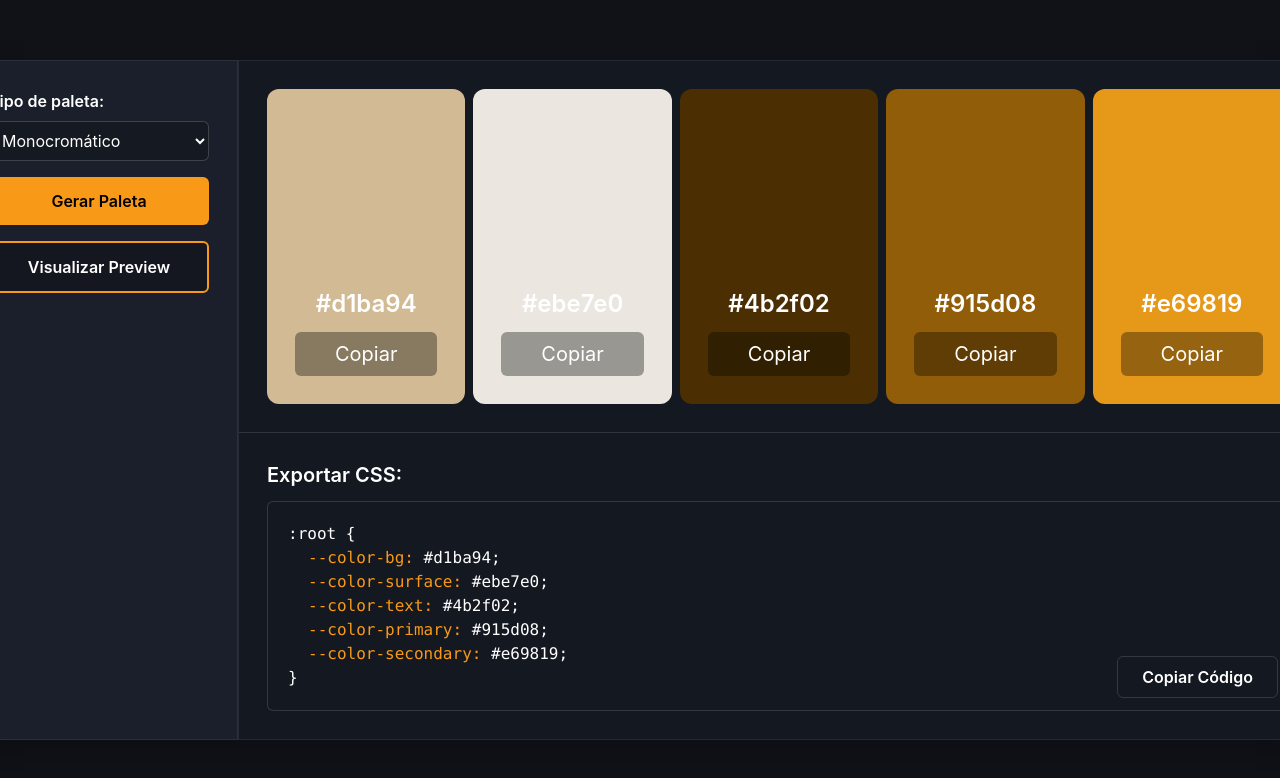
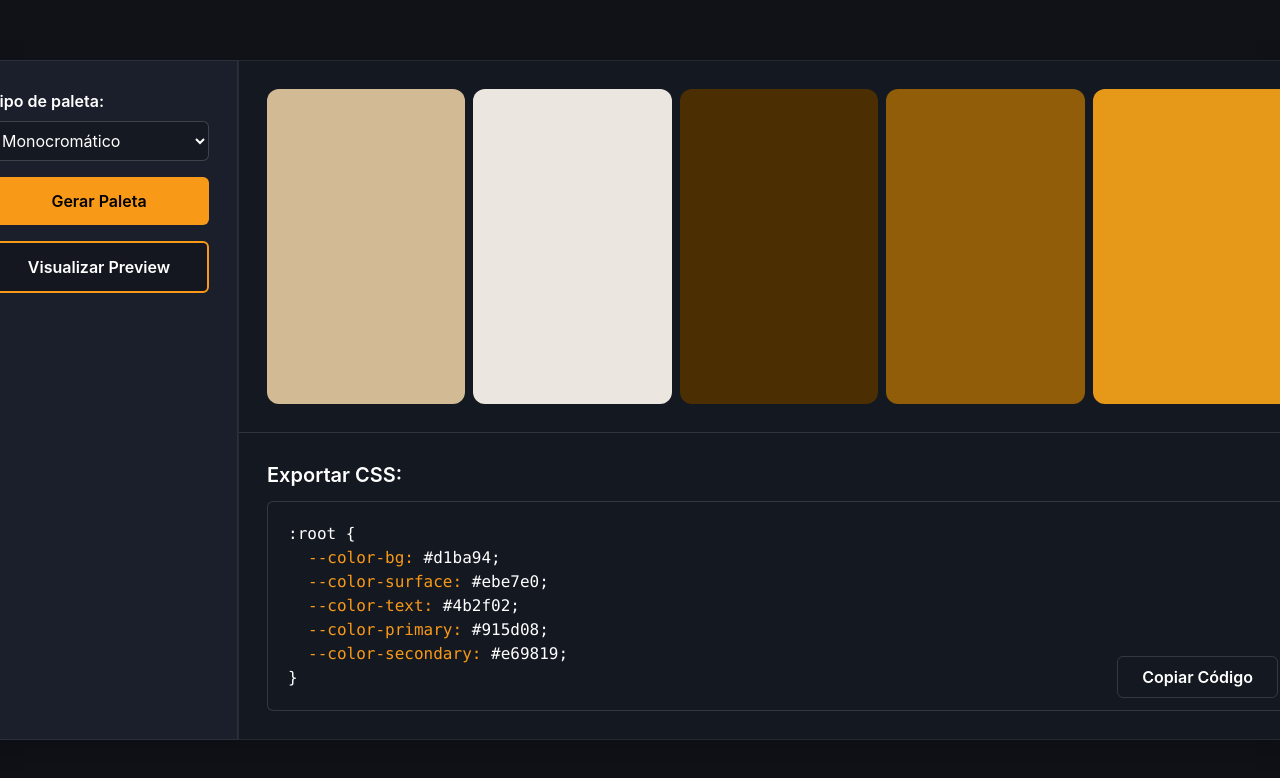
Before and after one commit to felipegs0/PaletteGenerator, a React (Vite) app: page / in a window 1280 px wide. Both pictures are taken after a click on the button "Gerar Paleta". Shown: the top 778 px of the page. Built offline with nearby package versions, Linux system fonts and the light colour scheme.

Commit message:
feat: Refactoring the color card style and adding animation to them with motion.

```diff
--- a/src/components/ColorCard.tsx
+++ b/src/components/ColorCard.tsx
@@ -1,21 +1,38 @@
+import { useState } from "react";
+import { motion } from "motion/react";
+
 function ColorCard({ color }: { color: string }) {
+  const [hover, setHover] = useState(false);
 
   const copyColor = () => {
     navigator.clipboard.writeText(color);
-  }
+  };
 
   return (
     <div
-      className="rounded-xl p-4 flex flex-col justify-end items-center"
+      className="rounded-xl relative overflow-hidden"
       style={{ backgroundColor: color }}
+      onMouseEnter={() => setHover(true)}
+      onMouseLeave={() => setHover(false)}
     >
-      <p className="text-white text-2xl font-semibold mb-3">{color}</p>
-      <button
-        className="bg-[#00000059] text-white text-xl px-10 py-2 rounded-md mb-3 cursor-pointer"
-        onClick={copyColor}
-      >
-        Copiar
-      </button>
+      {hover && (
+        <motion.div
+          initial={{ opacity: 1, y: 900 }}
+          animate={{ opacity: 1, y: 0, scale: 1 }}
+          transition={{ duration: 0.5, ease: "easeOut" }}
+          className="absolute -inset-px flex flex-col justify-end rounded-[inherit] bg-linear-to-t from-black/96 via-black/38 to-black/2 p-4"
+        >
+          <p className="mb-3 text-center text-lg font-semibold tracking-[0.18em] text-white/95 uppercase">
+            {color}
+          </p>
+          <button
+            className="w-full rounded-lg border border-white/20 bg-white/12 px-4 py-2 text-sm font-semibold tracking-[0.16em] text-white uppercase cursor-pointer transition duration-200 hover:bg-white hover:text-black"
+            onClick={copyColor}
+          >
+            Copiar
+          </button>
+        </motion.div>
+      )}
     </div>
   );
 }
```
